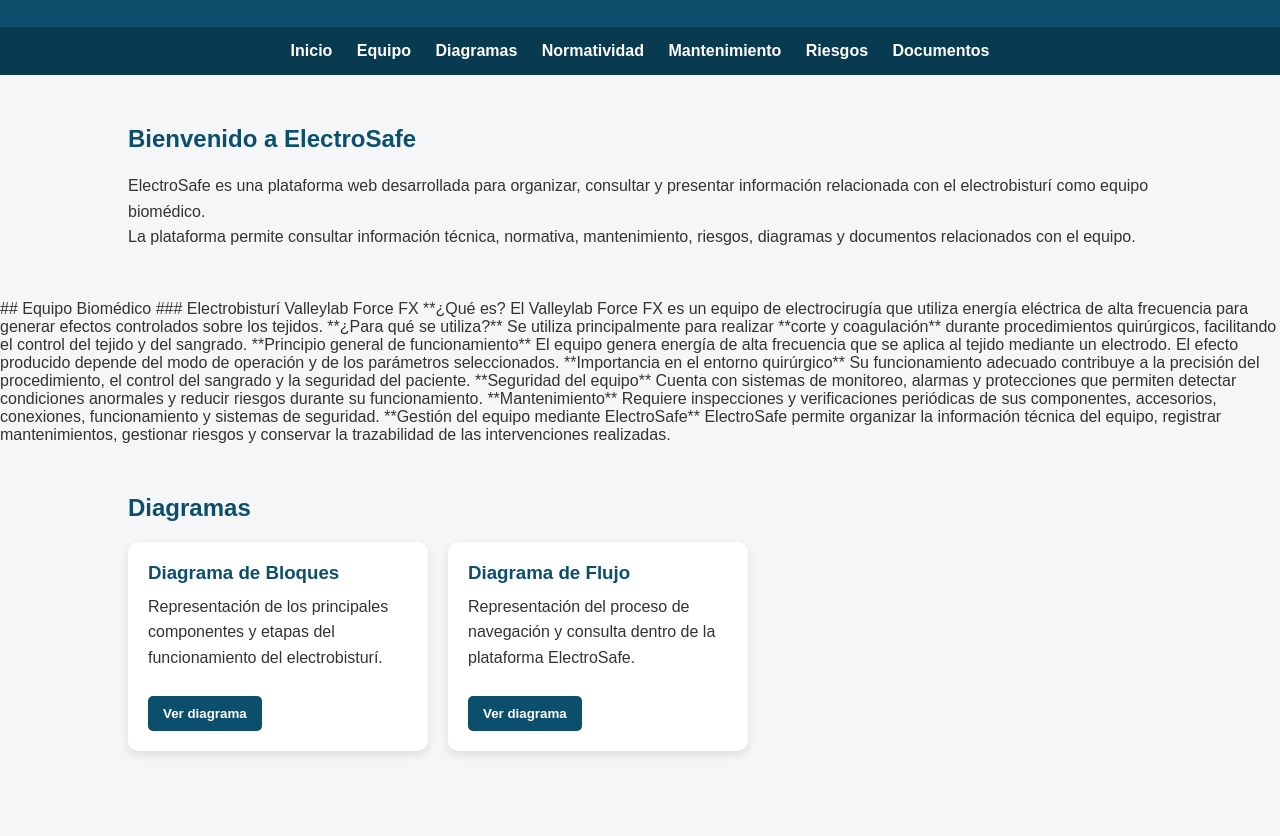
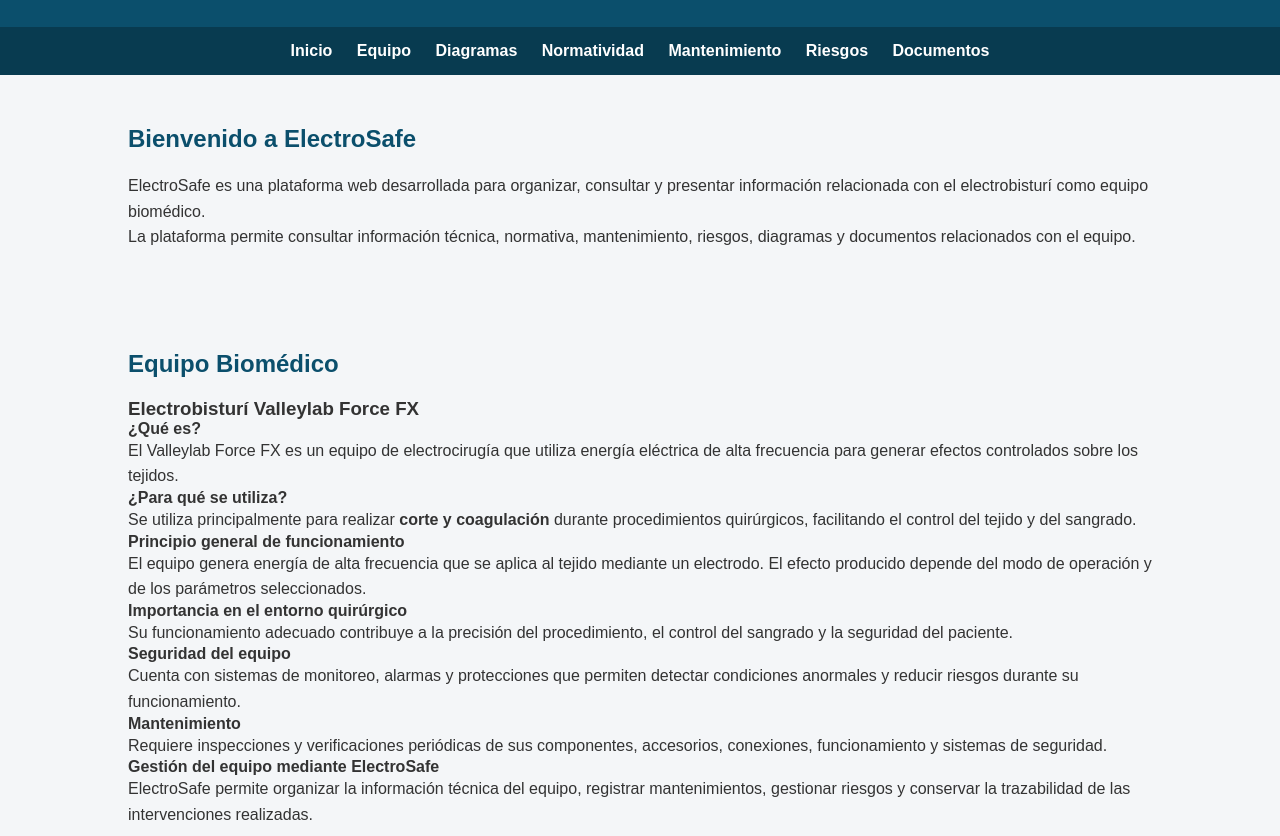
Before and after one commit to Sun-Max13/Electro_Safe, a plain HTML site: page index.html in a window 1280 px wide. Shown: the part 116-952 px from the top of the page. Drawn offline with Linux system fonts and the light colour scheme.

Commit message:
Add detailed information about Electrobisturí

```diff
--- a/index.html
+++ b/index.html
@@ -49,33 +49,76 @@
     </section>
 
 <!-- ================= EQUIPO ================= -->
-## Equipo Biomédico
+<section id="equipo" class="seccion">
+    <div class="contenedor">
+        <h2>Equipo Biomédico</h2>
 
-### Electrobisturí Valleylab Force FX
+        <div class="info-equipo">
+            <h3>Electrobisturí Valleylab Force FX</h3>
 
-**¿Qué es?
-El Valleylab Force FX es un equipo de electrocirugía que utiliza energía eléctrica de alta frecuencia para generar efectos controlados sobre los tejidos.
+            <div class="bloque-info">
+                <h4>¿Qué es?</h4>
+                <p>
+                    El Valleylab Force FX es un equipo de electrocirugía que utiliza
+                    energía eléctrica de alta frecuencia para generar efectos
+                    controlados sobre los tejidos.
+                </p>
+            </div>
 
-**¿Para qué se utiliza?**
-Se utiliza principalmente para realizar **corte y coagulación** durante procedimientos quirúrgicos, facilitando el control del tejido y del sangrado.
+            <div class="bloque-info">
+                <h4>¿Para qué se utiliza?</h4>
+                <p>
+                    Se utiliza principalmente para realizar <strong>corte y coagulación</strong>
+                    durante procedimientos quirúrgicos, facilitando el control del
+                    tejido y del sangrado.
+                </p>
+            </div>
 
-**Principio general de funcionamiento**
-El equipo genera energía de alta frecuencia que se aplica al tejido mediante un electrodo. El efecto producido depende del modo de operación y de los parámetros seleccionados.
+            <div class="bloque-info">
+                <h4>Principio general de funcionamiento</h4>
+                <p>
+                    El equipo genera energía de alta frecuencia que se aplica al tejido
+                    mediante un electrodo. El efecto producido depende del modo de
+                    operación y de los parámetros seleccionados.
+                </p>
+            </div>
 
-**Importancia en el entorno quirúrgico**
-Su funcionamiento adecuado contribuye a la precisión del procedimiento, el control del sangrado y la seguridad del paciente.
+            <div class="bloque-info">
+                <h4>Importancia en el entorno quirúrgico</h4>
+                <p>
+                    Su funcionamiento adecuado contribuye a la precisión del
+                    procedimiento, el control del sangrado y la seguridad del paciente.
+                </p>
+            </div>
 
-**Seguridad del equipo**
-Cuenta con sistemas de monitoreo, alarmas y protecciones que permiten detectar condiciones anormales y reducir riesgos durante su funcionamiento.
+            <div class="bloque-info">
+                <h4>Seguridad del equipo</h4>
+                <p>
+                    Cuenta con sistemas de monitoreo, alarmas y protecciones que
+                    permiten detectar condiciones anormales y reducir riesgos durante
+                    su funcionamiento.
+                </p>
+            </div>
 
-**Mantenimiento**
-Requiere inspecciones y verificaciones periódicas de sus componentes, accesorios, conexiones, funcionamiento y sistemas de seguridad.
+            <div class="bloque-info">
+                <h4>Mantenimiento</h4>
+                <p>
+                    Requiere inspecciones y verificaciones periódicas de sus componentes,
+                    accesorios, conexiones, funcionamiento y sistemas de seguridad.
+                </p>
+            </div>
 
-**Gestión del equipo mediante ElectroSafe**
-ElectroSafe permite organizar la información técnica del equipo, registrar mantenimientos, gestionar riesgos y conservar la trazabilidad de las intervenciones realizadas.
-
-
-
+            <div class="bloque-info">
+                <h4>Gestión del equipo mediante ElectroSafe</h4>
+                <p>
+                    ElectroSafe permite organizar la información técnica del equipo,
+                    registrar mantenimientos, gestionar riesgos y conservar la
+                    trazabilidad de las intervenciones realizadas.
+                </p>
+            </div>
+        </div>
+    </div>
+</section>
     <!-- ================= DIAGRAMAS ================= -->
     <section id="diagramas">
         <h2>Diagramas</h2>
```
